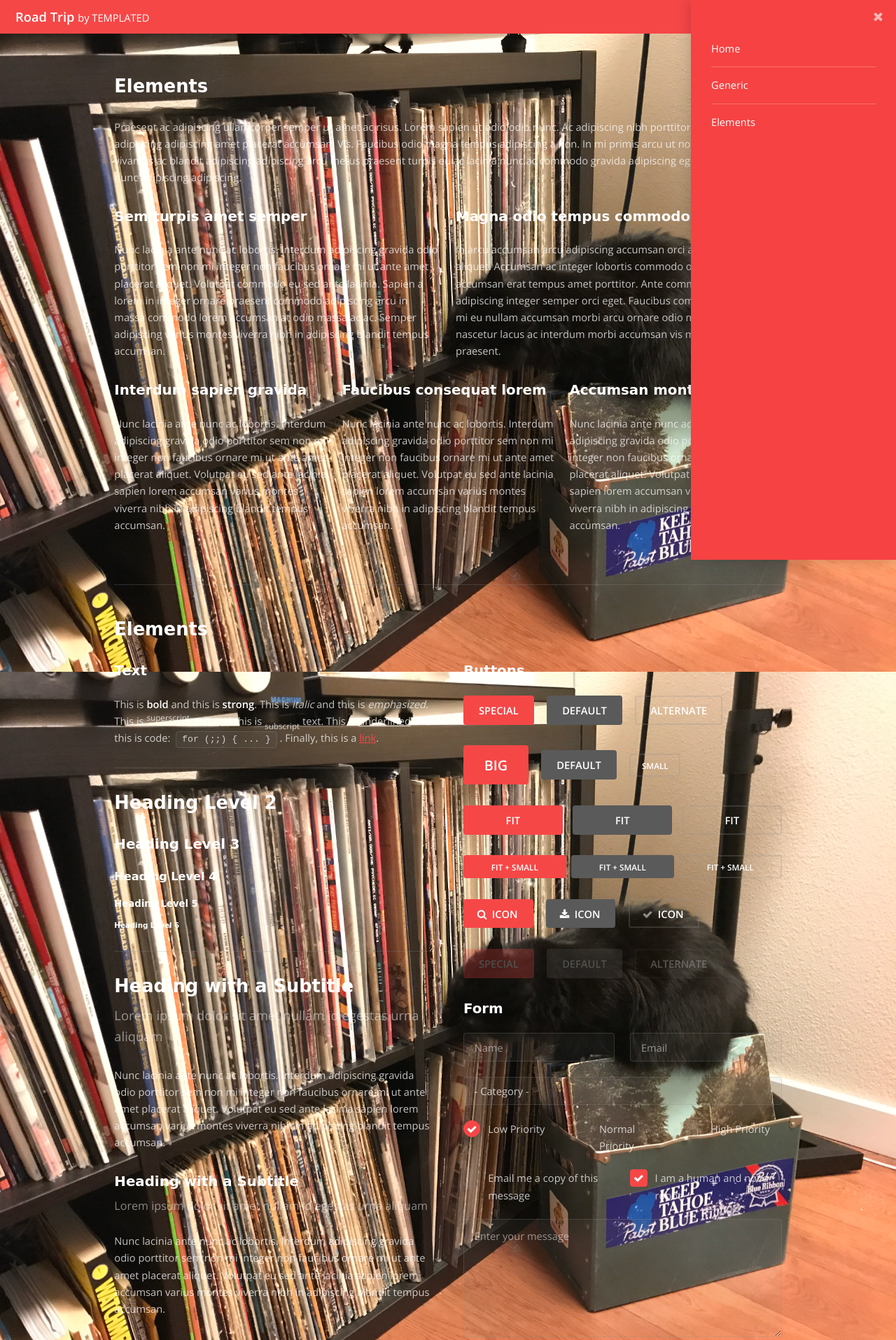
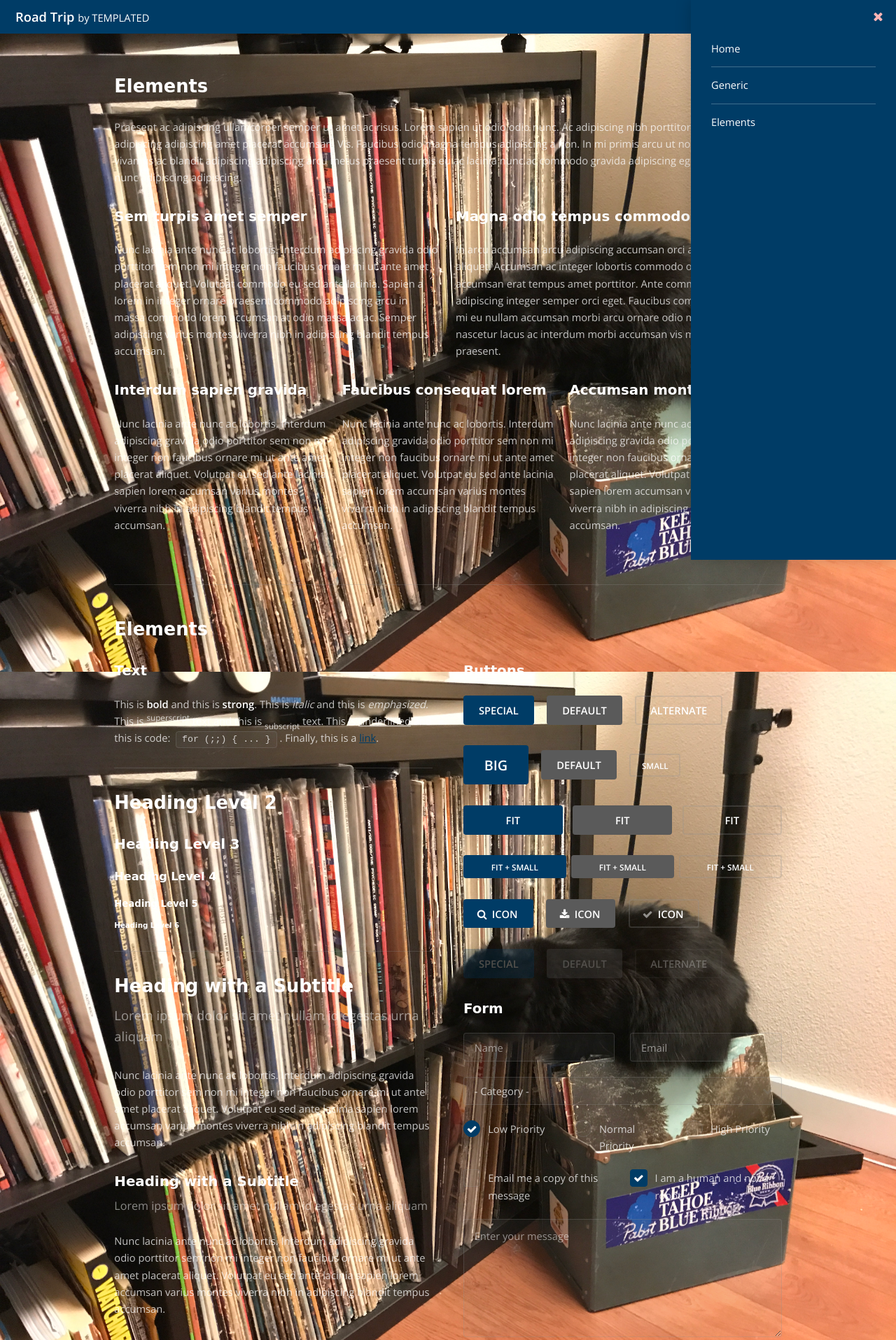
Before and after one commit to kduckets/wedding, a PHP site: page /elements.html in a window 1280 px wide, after a click that opens the changed part. Shown: the top 1915 px of the page at 70% size. Run offline with PHP 8.4, Linux system fonts and the light colour scheme.

Commit message:
blue color

```diff
--- a/assets/css/main.css
+++ b/assets/css/main.css
@@ -1785,7 +1785,7 @@
 	}
 
 	a {
-		color: #F64747;
+		color: #003c66;
 	}
 
 	strong, b {
@@ -2032,7 +2032,7 @@
 		input[type="button"].special,
 		button.special,
 		.button.special {
-			background-color: #F64747;
+			background-color: #003c66;
 			color: #ffffff !important;
 		}
 
@@ -2439,15 +2439,15 @@
 
 	input[type="checkbox"]:checked + label:before,
 	input[type="radio"]:checked + label:before {
-		background-color: #F64747;
-		border-color: #F64747;
+		background-color: #003c66;
+		border-color: #003c66;
 		color: #ffffff;
 	}
 
 	input[type="checkbox"]:focus + label:before,
 	input[type="radio"]:focus + label:before {
-		border-color: #F64747;
-		box-shadow: 0 0 0 1px #F64747;
+		border-color: #003c66;
+		box-shadow: 0 0 0 1px #003c66;
 	}
 
 	::-webkit-input-placeholder {
@@ -3348,7 +3348,7 @@
 
 		#header.alt {
 			top: 0;
-			background: #F64747;
+			background: #003c66;
 		}
 
 		#header .logo {
@@ -3482,7 +3482,7 @@
 		-ms-transition: -ms-transform 0.5s ease, box-shadow 0.5s ease, visibility 0.5s;
 		transition: transform 0.5s ease, box-shadow 0.5s ease, visibility 0.5s;
 		-webkit-overflow-scrolling: touch;
-		background: #f64242;
+		background: #003c66;
 		box-shadow: none;
 		color: #ffffff;
 		height: 100%;
--- a/home.html
+++ b/home.html
@@ -156,7 +156,7 @@
 			<footer id="footer">
 				<div class="inner">
 
-					<h2>RSVP</h2>
+					<h2>RSVP (coming soon)</h2>
 
 					<form action="#" method="post">
 
@@ -172,9 +172,9 @@
 							<label for="message">Message</label>
 							<textarea name="message" id="message" rows="6" placeholder="Message"></textarea>
 						</div>
-						<ul class="actions">
+						<!-- <ul class="actions">
 							<li><input value="Send Message" class="button alt" type="submit"></li>
-						</ul>
+						</ul> -->
 					</form>
 
 					<ul class="icons">
```
Also changed, not shown: other parts of assets/css/main.css (+17 -17 lines).
